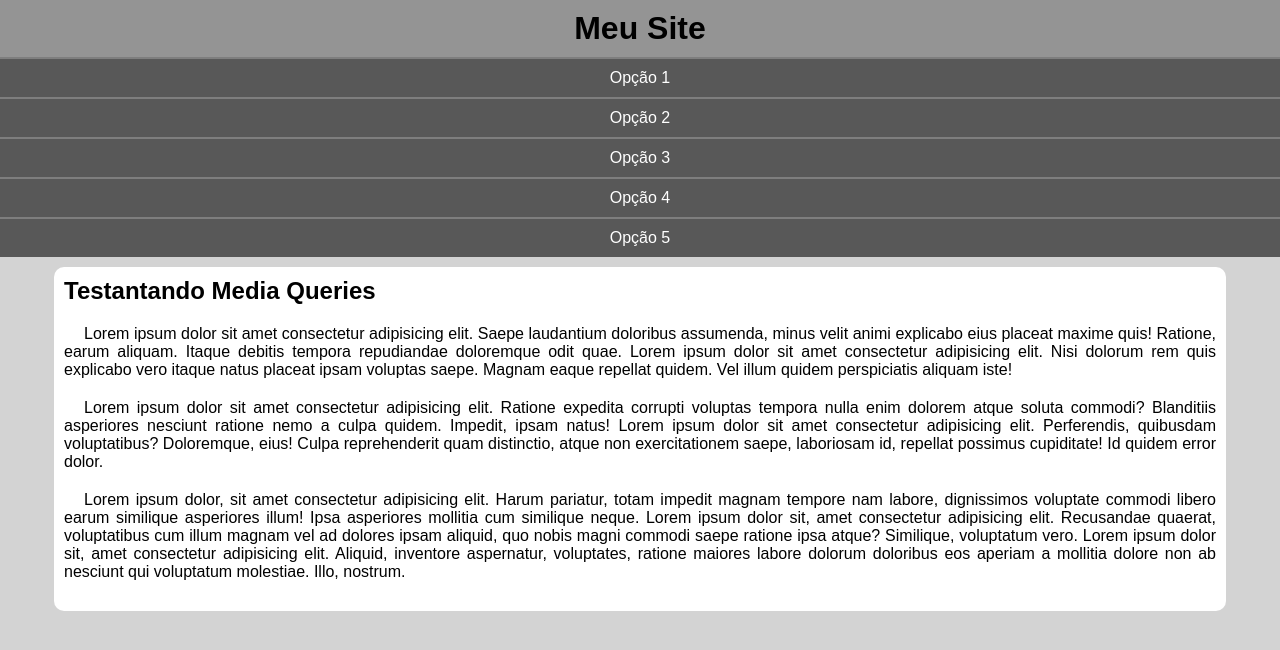
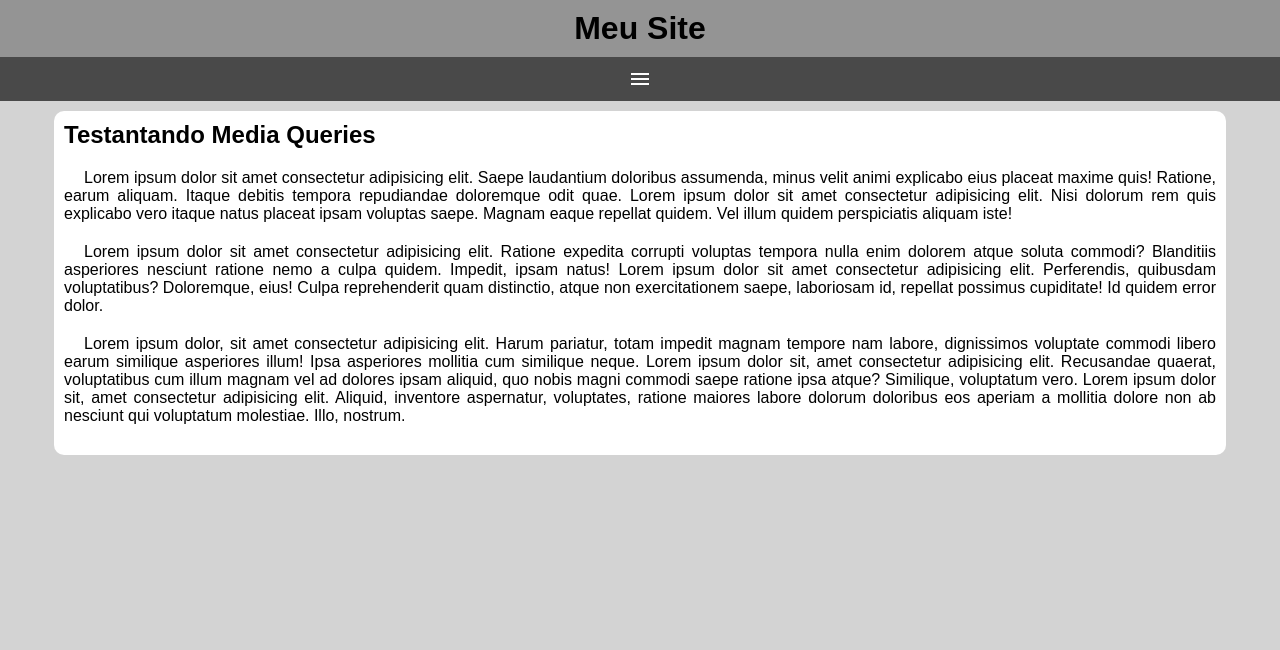
Before and after one commit to RibeiroCaroline/html-css, a plain HTML site: page exercicios/ex026/mq005/index.html in a window 1280 px wide. Drawn offline with nearby package versions, Linux system fonts and the light colour scheme.

Commit message:
ex26  mq005

```diff
--- a/exercicios/ex026/mq005/estilos/style.css
+++ b/exercicios/ex026/mq005/estilos/style.css
@@ -19,9 +19,21 @@ header > h1{
     padding: 10px;
     text-align: center;
 }
+span#burguer{
+    background-color: rgb(73, 73, 73);
+    color: white;
+    display: block;
+    text-align: center;
+    padding: 10px;
+    cursor: pointer;
+}
 
+span#burguer:hover{
+    background-color: white;
+    color: black;
+}
 menu{
-    display: block;
+    display: none;
 }
 
 menu > ul{
--- a/exercicios/ex026/mq005/index.html
+++ b/exercicios/ex026/mq005/index.html
@@ -4,6 +4,7 @@
     <meta charset="UTF-8">
     <meta name="viewport" content="width=device-width, initial-scale=1.0">
     <title>Media Query</title>
+    <link rel="stylesheet" href="https://fonts.googleapis.com/css2?family=Material+Symbols+Outlined:opsz,wght,FILL,GRAD@24,400,0,0" />
     <link rel="stylesheet" href="estilos/style.css">
 </head>
 <body>
@@ -11,7 +12,8 @@
         <h1>
             Meu Site
         </h1>
-        <menu>
+        <span id="burguer" class="material-symbols-outlined" onclick="clickMenu()">menu</span>
+        <menu id="itens">
             <ul>
                 <li><a href="#">Opção 1</a></li>
                 <li><a href="#">Opção 2</a></li>
@@ -37,5 +39,14 @@
             </p>
         </article>
     </main>
+    <script>
+        function clickMenu() {
+            if (itens.style.display== 'block'){
+                itens.style.display = 'none'
+            } else{
+                (itens.style.display = 'block')
+            }
+        }
+    </script>
 </body>
 </html>
```
